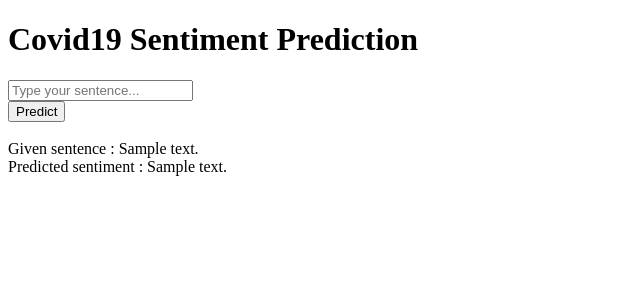
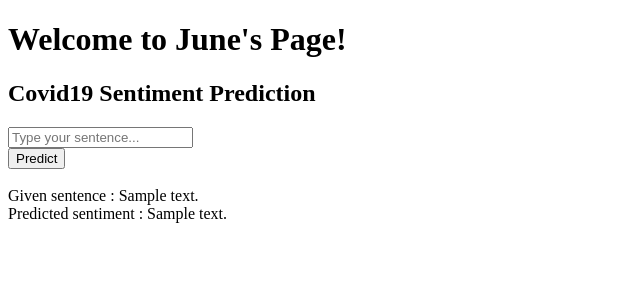
Before and after one commit to tlduf03/COVID-E2E-sentiment-analysis, a Flask app: template templates/home.html in a window 1280 px wide. Shown: the top 300 px of the page, without its empty margins (0-640 px from the left). Run offline with Flask 3, Linux system fonts and the light colour scheme; the template is opened without the code that fills it: most values are stand-ins (such as "Sample title", 1, 10 or a date in 2020); parts of the project's set-up code (start-up, migrations or seed data) failed here and were passed over.

Commit message:
html message changed

```diff
--- a/templates/home.html
+++ b/templates/home.html
@@ -14,7 +14,8 @@
 
 <body>
  <div class="login">
-	<h1>Covid19 Sentiment Prediction</h1>
+    <h1>Welcome to June's Page!</h1>
+	<h2>Covid19 Sentiment Prediction</h2>
 
      <!-- Main Input For Receiving Query to our ML -->
     <form action="{{url_for('predict')}}"method="post">
```
